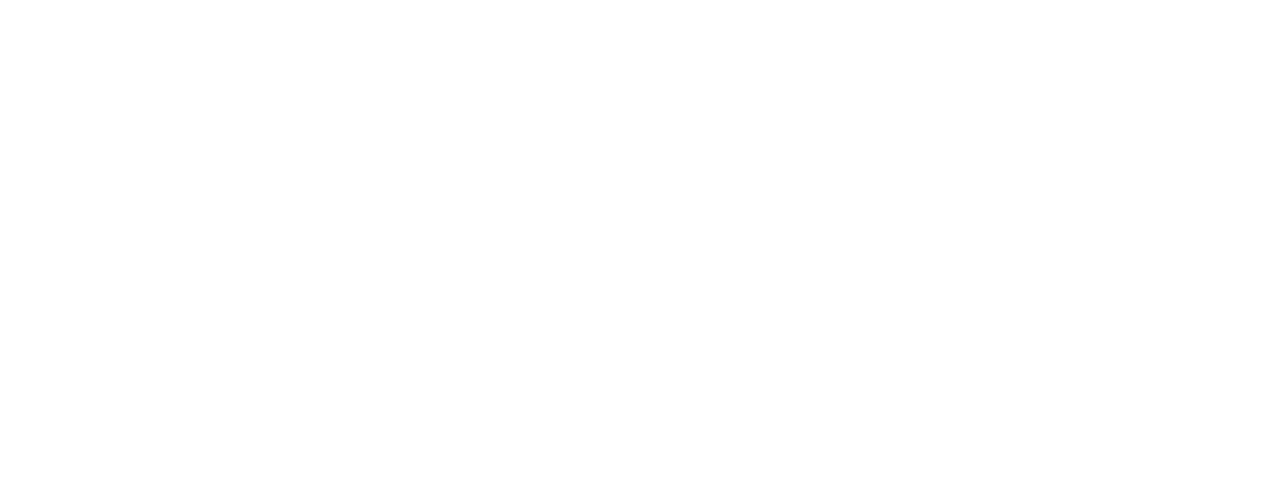
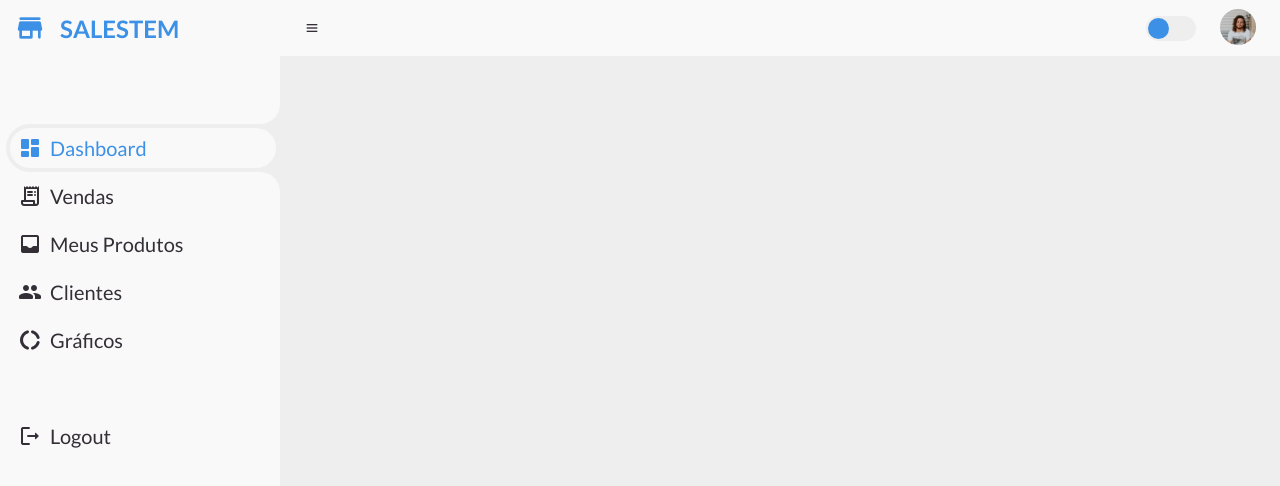
Before and after one commit to augustobernardo/new-salestem, a Vue app: page /1 in a window 1280 px wide. Before the commit this address had no page. Shown: the top 486 px of the page. Built offline with nearby package versions, Linux system fonts and the light colour scheme.

Commit message:
Adicionando rotas

```diff
--- a/index.html
+++ b/index.html
@@ -1,5 +1,5 @@
 <!DOCTYPE html>
-<html lang="en">
+<html lang="pt-br">
 
 <head>
   <meta charset="UTF-8" />
--- a/src/App.vue
+++ b/src/App.vue
@@ -14,5 +14,5 @@ import Login from "./views/LoginView.vue";
   <div v-else>
     <HomeView />
   </div> -->
-  <RouterView />
+  <router-view />
 </template>
--- /dev/null
+++ b/src/components/dashboard/HeaderComponent.vue
@@ -0,0 +1,95 @@
+<script setup lang="ts">
+import IconComponent from '../IconComponent.vue';
+import { useAuth } from '../../store/authStore';
+import Profile from "../../assets/img/people.png"
+
+const { logout, getUsername } = useAuth();
+
+const username = getUsername();
+
+const routeSales = `${username}/vendas}`;
+
+function userLogout() {
+	logout();
+}
+
+const props = defineProps({
+    section: {
+        type: Boolean,
+        required: true
+    }
+});
+
+</script>
+
+<template>
+
+    <!-- true - SIDEBAR -->
+    <div v-if="props.section">
+        <a href="#" class="brand">
+            <IconComponent iconName="store" />
+            <span class="text">SALESTEM</span>
+        </a>
+        <ul class="side-menu top">
+            <li class="active">
+                <router-link :to="routeSales">
+                    <IconComponent iconName="dashboard" />
+                    <span class="text">Dashboard</span>
+                </router-link>
+            </li>
+            <li>
+                <router-link to="/vendas">
+                    <IconComponent iconName="receipt_long" />
+                    <span class="text">Vendas</span>
+                </router-link>
+            </li>
+            <li>
+                <router-link to="/home/products">
+                    <IconComponent iconName="inbox" />
+                    <span class="text">Meus Produtos</span>
+                </router-link>
+            </li>
+            <li>
+                <a href="#">
+                    <IconComponent iconName="people" />
+                    <span class="text">Clientes</span>
+                </a>
+            </li>
+            <li>
+                <a href="#">
+                    <IconComponent iconName="donut_large" />
+                    <span class="text">Gráficos</span>
+                </a>
+            </li>
+        </ul>
+        <ul class="side-menu">
+            <li>
+                <a href="/" v-on:click="userLogout()" class="logout">
+                    <IconComponent iconName="logout" />
+                    <span class="text">Logout</span>
+                </a>
+            </li>
+        </ul>
+    </div>
+
+    <!-- false - NAVBAR -->
+    <nav v-else>
+		<i class='bx bx-menu'></i>
+
+		<!-- DISPLAY NONE -->
+		<form action="#">
+			<div class="form-input">
+				<input type="search" placeholder="Search...">
+				<button type="submit" class="search-btn"><i class='bx bx-search'></i></button>
+			</div>
+		</form>
+		<!-- END DISPLAY NONE -->
+
+		<input type="checkbox" id="switch-mode" hidden>
+		<label for="switch-mode" class="switch-mode"></label>
+		<a href="#" class="profile">
+			<img :src="Profile">
+		</a>
+	</nav>
+
+</template>
--- a/src/components/dashboard/Sidebar.vue
+++ b/src/components/dashboard/Sidebar.vue
@@ -16,16 +16,24 @@ function userLogout() {
 	</a>
 	<ul class="side-menu top">
 		<li class="active">
-			<a href="#">
+			<!-- <a href="#">
 				<IconComponent iconName="dashboard" />
 				<span class="text">Dashboard</span>
-			</a>
+			</a> -->
+			<router-link to="/dashboard">
+				<IconComponent iconName="dashboard" />
+				<span class="text">Dashboard</span>
+			</router-link>
 		</li>
 		<li>
-			<a href="#">
+			<!-- <a href="#">
 				<IconComponent iconName="receipt_long" />
 				<span class="text">Vendas</span>
-			</a>
+			</a> -->
+			<router-link to="/sales">
+				<IconComponent iconName="receipt_long" />
+				<span class="text">Vendas</span>
+			</router-link>
 		</li>
 		<li>
 			<a href="#">
--- a/src/components/login/FormSignIn.vue
+++ b/src/components/login/FormSignIn.vue
@@ -2,6 +2,7 @@
 import IconComponent from "../IconComponent.vue";
 import { ToastifyClass } from "../../utils/scripts/ToastifyClass";
 import { useAuth } from "../../store/authStore";
+import { useRouter } from "vue-router";
 
 const toastify = new ToastifyClass();
 const { login } = useAuth();
@@ -13,7 +14,7 @@ function checkForm() {
     if (email.value == "" || pass.value == "") {
         toastify.error("Preencha todos os campos");
     } else {
-        toastify.success("Login realizado com sucesso")
+        toastify.success("Login realizado com sucesso");
         login(email.value, pass.value);
     }
 }
@@ -21,7 +22,7 @@ function checkForm() {
 
 
 <template>
-    <form action="/home" autocomplete="off" class="sign-in-form">
+    <form autocomplete="off" class="sign-in-form">
 
         <div class="logo">
             <IconComponent iconName="store" />
--- a/src/components/login/FormSignUp.vue
+++ b/src/components/login/FormSignUp.vue
@@ -22,7 +22,7 @@ function checkForm() {
 
 
 <template>
-    <form action="/home" autocomplete="off" class="sign-up-form">
+    <form action="/dashboard" autocomplete="off" class="sign-up-form">
 
         <div class="logo">
             <IconComponent iconName="store" />
--- a/src/router/index.ts
+++ b/src/router/index.ts
@@ -7,10 +7,21 @@ const routes = [
     component: () => import(/* webpackChunkName: "login" */ "../views/LoginView.vue"),
   },
   {
-    path: "/home",
+    path: "/:id",
     name: "Home",
-    // webpackChunkName: "home" will be loaded in a separate chunk
     component: () => import(/* webpackChunkName: "home" */ "../views/HomeView.vue"),
+    children: [
+      {
+        path: "dashboard",
+        name: "Dashboard",
+        component: () => import(/* webpackChunkName: "dashboard" */ "../components/dashboard/DashboardComponent.vue"),
+      },
+      {
+        path: "vendas",
+        name: "Vendas",
+        component: () => import(/* webpackChunkName: "vendas" */ "../components/VendasComponent.vue"),
+      },
+    ]
   },
 ];
 
--- a/src/store/authStore.ts
+++ b/src/store/authStore.ts
@@ -88,5 +88,6 @@ export const useAuth = defineStore("auth", () => {
         setToken,
         setEmail,
         setPassword,
+        getUsername,
     };
 });
--- a/src/views/HomeView.vue
+++ b/src/views/HomeView.vue
@@ -1,8 +1,6 @@
 <script setup lang="ts">
-import HomeController from '../utils/scripts/HomeController';
-import Sidebar from "../components/dashboard/Sidebar.vue";
-import Navbar from "../components/dashboard/Navbar.vue";
-import Main from "../components/dashboard/Main.vue";
+import HomeController from '../utils/scripts/HomeController'
+import HeaderComponent from '../components/dashboard/HeaderComponent.vue';
 import { onMounted } from "vue";
 
 const homeController = new HomeController();
@@ -18,11 +16,11 @@ onMounted(() => {
 
 <template>
     <section id="sidebar">
-        <Sidebar />
+        <HeaderComponent :section="true"/>
     </section>
     <section id="content">
-        <Navbar />
-        <Main />
+        <HeaderComponent :section="false"/>
+        <router-view />
     </section>
 </template>
 
```
Also changed, not shown: src/components/VendasComponent.vue (added), src/components/dashboard/DashboardComponent.vue (renamed from src/components/dashboard/Main.vue).
